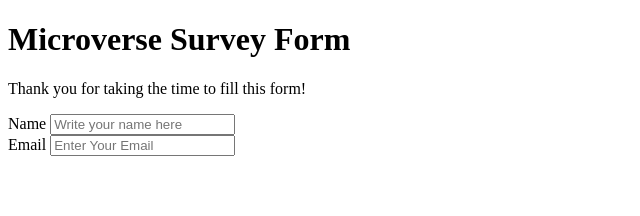
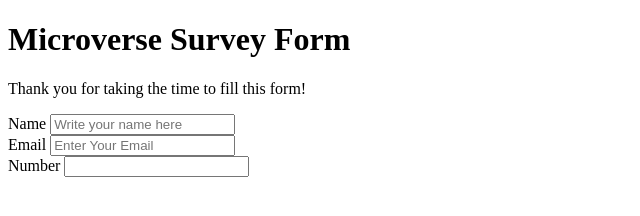
Before and after one commit to roodjinocherilus/Microvese-Ezra-Roodjino, a plain HTML site: page index.html in a window 1280 px wide. Shown: the whole page, without its empty margins (0-640 px from the left). Drawn offline with Linux system fonts and the light colour scheme.

Commit message:
added number field

```diff
--- a/index.html
+++ b/index.html
@@ -21,6 +21,10 @@
     <label>Email</label>
     <input type="email" id="email" placeholder="Enter Your Email" required>
    </div>
+   <div>
+    <label>Number</label>
+    <input id="number" min="0" max="1000">
+   </div>
   </form>
 
     <script src="https://cdn.freecodecamp.org/testable-projects-fcc/v1/bundle.js"></script>
```
